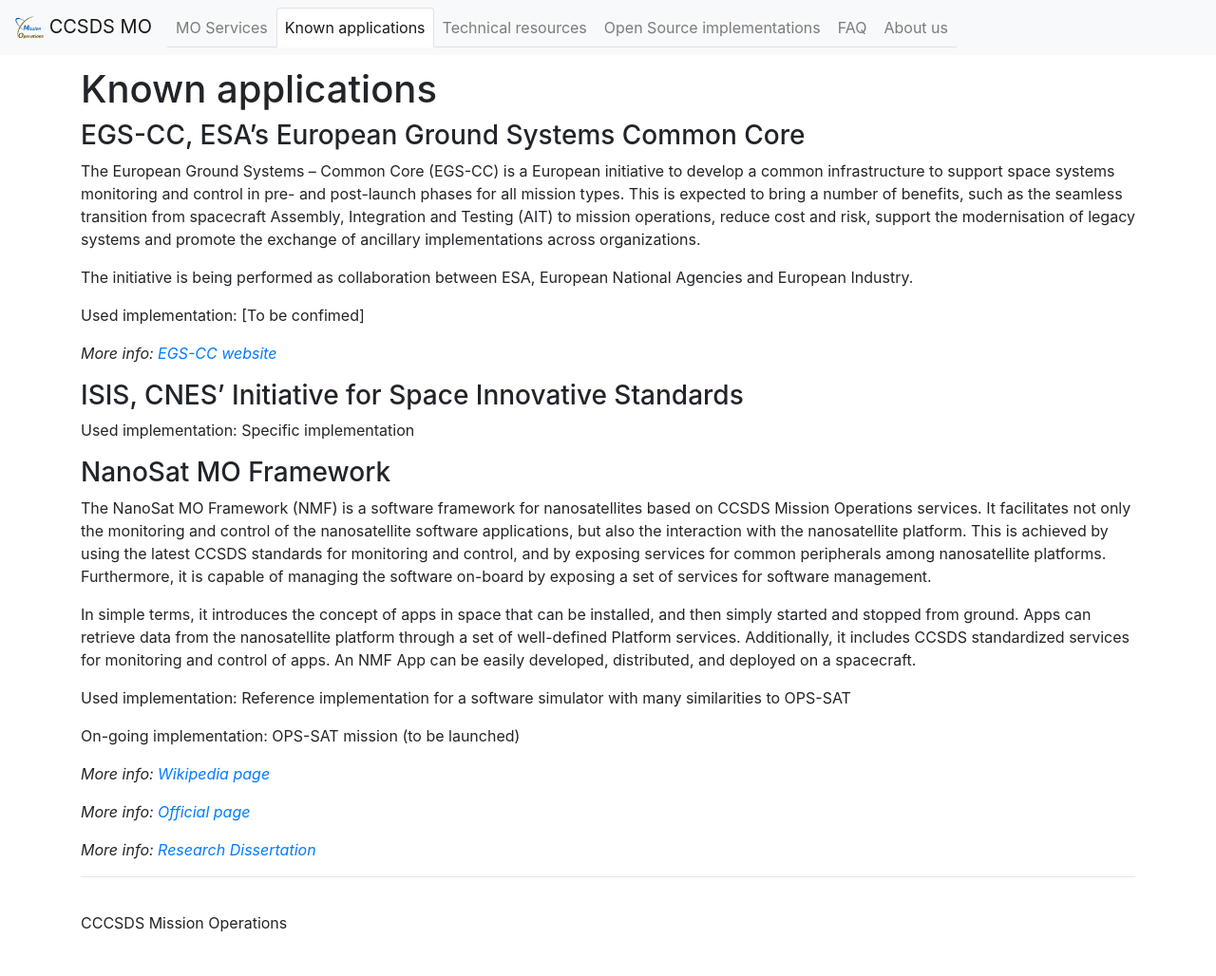
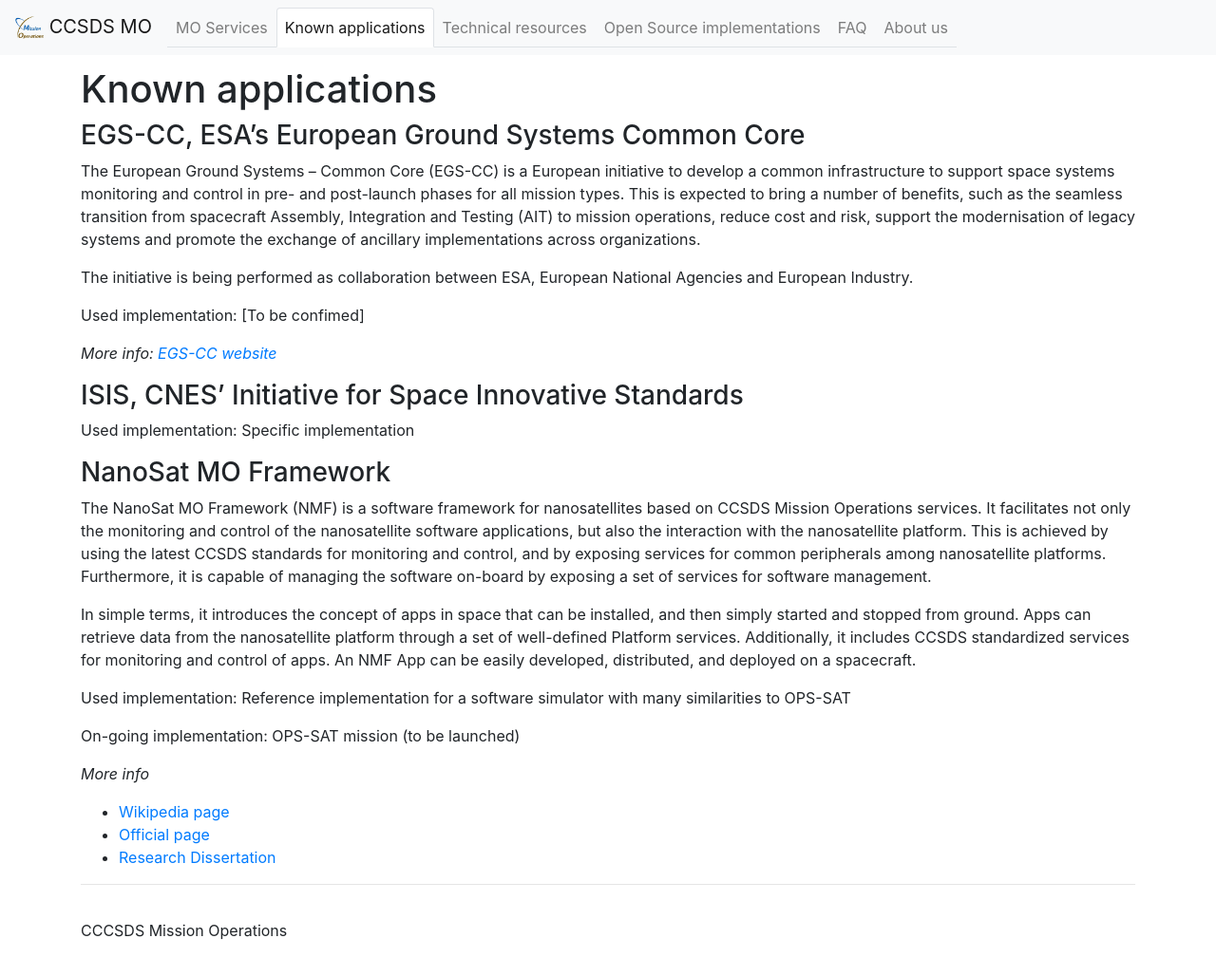
Before and after one commit to ccsdsmo/ccsdsmo.github.io, a Jekyll site: the page built from pages/known-applications.md, in a window 1280 px wide and 1028 px high. Shown: the whole window at 95% size. Built offline with Jekyll 4.4.1, drawn with Linux system fonts in a browser that asks for light colours.

Commit message:
Do not duplicate "More info" header for each external link

```diff
--- a/pages/known-applications.md
+++ b/pages/known-applications.md
@@ -30,8 +30,8 @@ Used implementation: Reference implementation for a software simulator with many
 
 On-going implementation: OPS-SAT mission (to be launched)
 
-*More info: [Wikipedia page](https://en.wikipedia.org/wiki/NanoSat_MO_Framework)*
+*More info*
 
-*More info: [Official page](https://nanosat-mo-framework.github.io/)*
-
-*More info: [Research Dissertation](https://www.researchgate.net/publication/321825076_A_Software_Framework_for_Nanosatellites_based_on_CCSDS_Mission_Operations_Services_with_Reference_Implementation_for_ESA's_OPS-SAT_Mission?_sg=n_0zxq2jOecgvXb2NnQl1H7iqj08haU_oOju6pkRqwIPoLmn3x2IJYrhvJdixjKLsbs0wpJ_Ty-Ok7jOvR2Sc9aunnweP9iBXpDHohgu.30U33ftmZ3i7h5SGFcykKUx4HZ5xDn0S0qVKvklotOg0wn-tQpfl3SJ59mX90Vo94DuXrKCJtkFWjqBZrige1w)*
+  * [Wikipedia page](https://en.wikipedia.org/wiki/NanoSat_MO_Framework)
+  * [Official page](https://nanosat-mo-framework.github.io/)
+  * [Research Dissertation](https://www.researchgate.net/publication/321825076_A_Software_Framework_for_Nanosatellites_based_on_CCSDS_Mission_Operations_Services_with_Reference_Implementation_for_ESA's_OPS-SAT_Mission?_sg=n_0zxq2jOecgvXb2NnQl1H7iqj08haU_oOju6pkRqwIPoLmn3x2IJYrhvJdixjKLsbs0wpJ_Ty-Ok7jOvR2Sc9aunnweP9iBXpDHohgu.30U33ftmZ3i7h5SGFcykKUx4HZ5xDn0S0qVKvklotOg0wn-tQpfl3SJ59mX90Vo94DuXrKCJtkFWjqBZrige1w)
```
